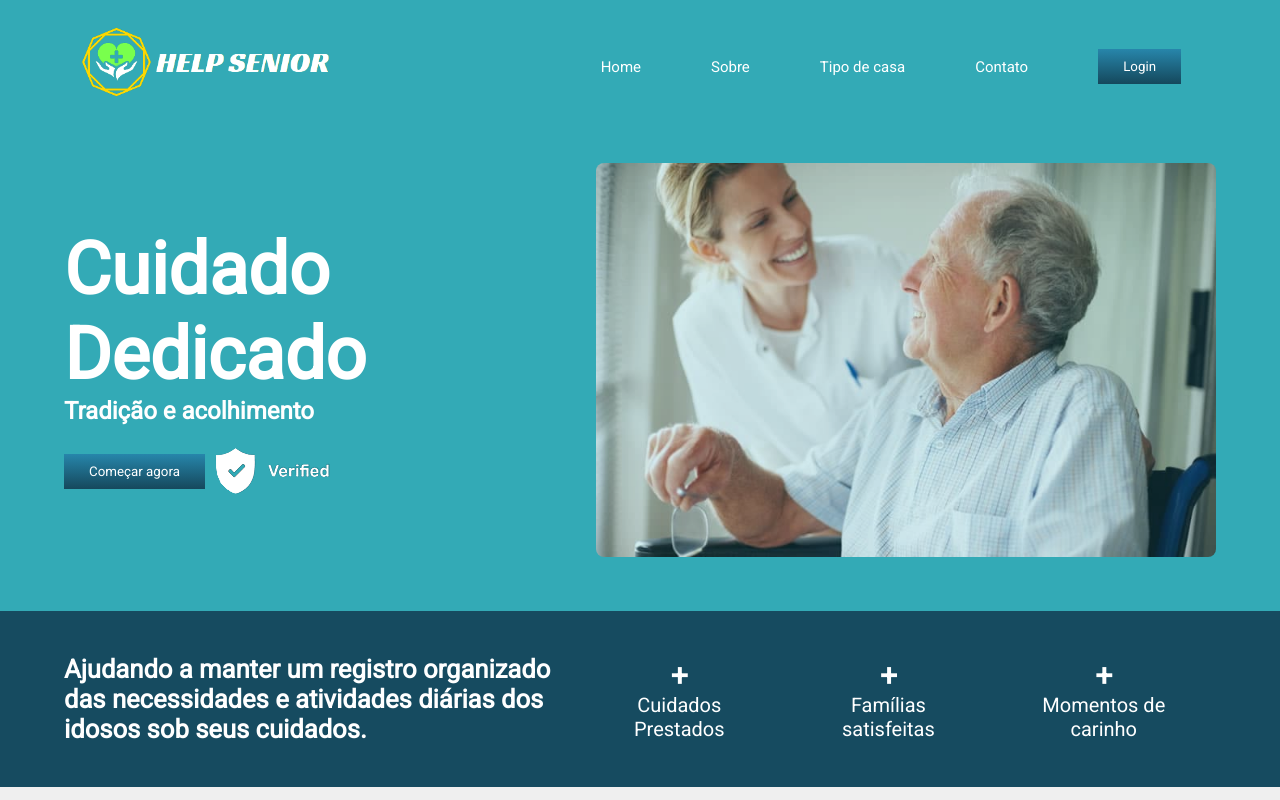
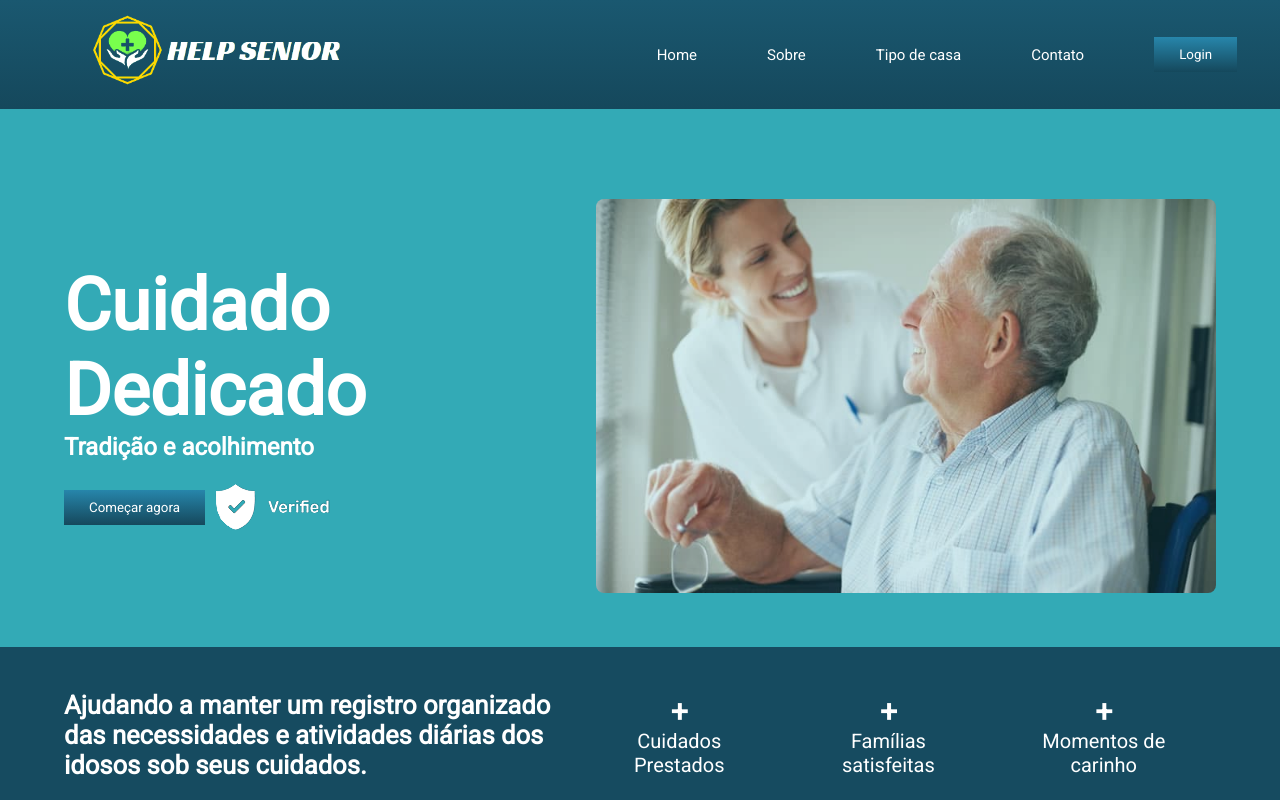
Before and after one commit to lucas-raamos/helpsenior, a React (Create React App) app: page / in a window 1280 px wide. Shown: the top 800 px of the page. Built offline with nearby package versions, Linux system fonts and the light colour scheme.

Commit message:
:art: Alterações de Layout
Alterações de Layout

```diff
--- a/src/components/pages/LandingPage.js
+++ b/src/components/pages/LandingPage.js
@@ -20,9 +20,8 @@ import linkedin from '../../img/linkedin.png'
 function LandingPage() {
     return (
         <div>
-            <div className={styles.background_azul}>
+
                 <header>
-                    <div className={styles.container}>
                         <nav>
                             <div className={styles.logo_nav}>
                                 <Link to="/">
@@ -50,9 +49,9 @@ function LandingPage() {
                                 <img src={menu} alt='ícone de menu' />
                             </div>
                         </nav>
-                    </div>
+
                 </header>
-
+                <div className={styles.background_azul}>
                 <main>
                     <div className={styles.container}>
                         <div className={styles.main_text}>
@@ -250,4 +249,4 @@ function LandingPage() {
     );
 }
 
-export default LandingPage
+export default LandingPage;
--- a/src/components/pages/LandingPage.module.css
+++ b/src/components/pages/LandingPage.module.css
@@ -13,11 +13,13 @@
     --orange: #ff7c37;
     --degrade-btn: linear-gradient(#2786AB, #15485C);
     --color-p: #868585;
+    --degrade-nav: linear-gradient(#1A5870, #15485C);
 
 }
 
 .background_azul {
     background: var(--azul-escuro);
+    padding-top: 20px;
     padding-bottom: 50px;
 
 }
@@ -49,6 +51,7 @@ footer {
 
 }
 .btn_gradiente:hover {
+    /*color: #266218;*/
     color: #fff;
     background: #164b60;
 
@@ -59,7 +62,10 @@ nav {
     display: flex;
     justify-content: space-between;
     align-items: center;
-    padding: 20px 0;
+    padding: 0.5em;
+    background-color: #15485C;
+    background-image: var(--degrade-nav);
+
 
 
 }
@@ -69,6 +75,7 @@ nav {
     max-height: 200px;
     width: auto;
     height: auto;
+    margin-left: 67px;
 
 }
 
@@ -81,6 +88,7 @@ nav {
 .ul {
     display: flex;
     align-items: center;
+
 
 }
 
@@ -97,7 +105,7 @@ main .container {
     display: flex;
     align-items: center;
     justify-content: space-between;
-    margin-top: 30px;
+    margin-top: 70px;
 }
 
 .main_text {
```
